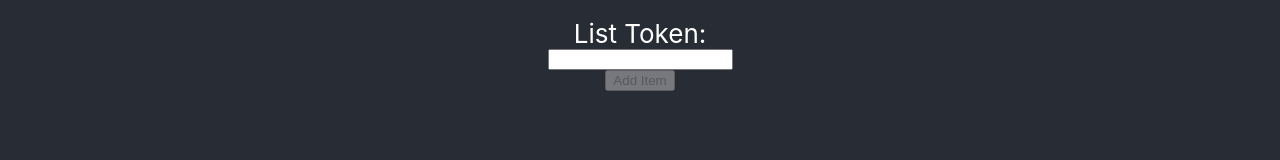
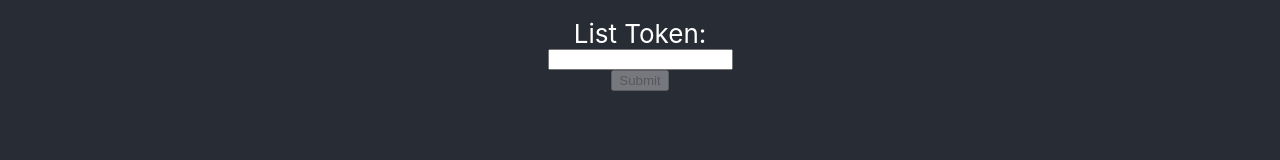
Before and after one commit to the-collab-lab/tcl-36-smart-shopping-list, a React (Create React App) app: page / in a window 1280 px wide. Shown: the part 468-628 px from the top of the page. Built offline with nearby package versions, Linux system fonts and the light colour scheme.

Commit message:
add comments to new functions, redirect to list view after token validation

```diff
--- a/src/components/Home.jsx
+++ b/src/components/Home.jsx
@@ -22,11 +22,12 @@ function Home() {
     const token = getToken();
     localStorage.setItem('list-token', token);
 
-    //add token to Firestore
+    //add token to Firestore under 'token' collection
     try {
       const docRef = await addDoc(collection(db, 'token'), {
         token,
       });
+
       navigate('/listView');
       console.log('Document written with ID: ', docRef.id);
     } catch (e) {
@@ -35,12 +36,15 @@ function Home() {
   };
 
   const handleTokenSubmit = async () => {
+    //create query for token collection in firestore
     const q = query(collection(db, 'token'), where('token', '==', userToken));
 
+    //set token in local storage if it exists
     const querySnapshot = await getDocs(q);
     querySnapshot.forEach((doc) => {
       localStorage.setItem('list-token', doc.data().token);
     });
+
     const localToken = localStorage.getItem('list-token');
     if (localToken) {
       navigate('/listView');
@@ -48,24 +52,24 @@ function Home() {
       setNotification(
         'The token does not exist. try again or create a new list',
       );
-      //setTimeout is used to clear the success notification after 2 seconds
+      setUserToken('');
+      //setTimeout is used to clear the notification after 2 seconds
       setTimeout(() => {
         setNotification('');
       }, 2000);
-      console.log('this token does not exist...');
+      console.log(`'${userToken}' token does not exist...`);
     }
   };
 
   return (
     <div className="App">
-      <header className="App-header">
+      <main className="App-header">
         <p>Our Shopping App</p>
         <button onClick={() => handleNewList()}>Create New List</button>
         <div>
           <p>--Or--</p>
           <p>Join Existing List by Entering Three Word Token</p>
         </div>
-        {notification}
         <label htmlFor="userToken">List Token:</label>
         <input
           type="text"
@@ -79,9 +83,10 @@ function Home() {
           disabled={!userToken} //button is disabled until user input an item name
           onClick={(e) => handleTokenSubmit(e)}
         >
-          Add Item
+          Submit
         </button>
-      </header>
+        {notification}
+      </main>
     </div>
   );
 }
--- a/src/components/ListView.jsx
+++ b/src/components/ListView.jsx
@@ -5,10 +5,11 @@ import { db } from '../lib/firebase';
 
 function ListView() {
   const [items, setItems] = useState([]);
+  const listToken = localStorage.getItem('list-token');
 
   //use effect enables the app to listen for changes to the database and updates the state accordingly
   useEffect(() => {
-    const unsubscribe = onSnapshot(collection(db, 'items'), (snapshot) => {
+    const unsubscribe = onSnapshot(collection(db, listToken), (snapshot) => {
       const snapshotDocs = [];
       snapshot.forEach((doc) => snapshotDocs.push(doc.data()));
       setItems(snapshotDocs);
```
